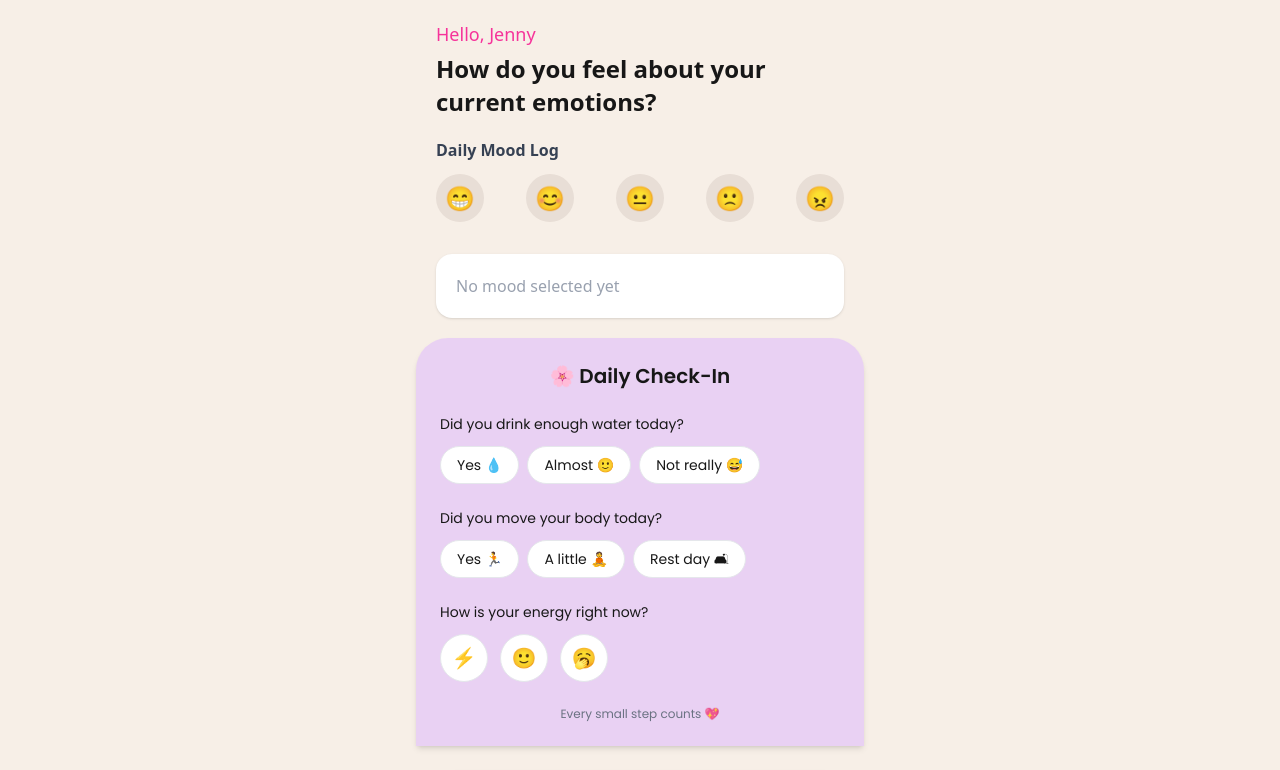
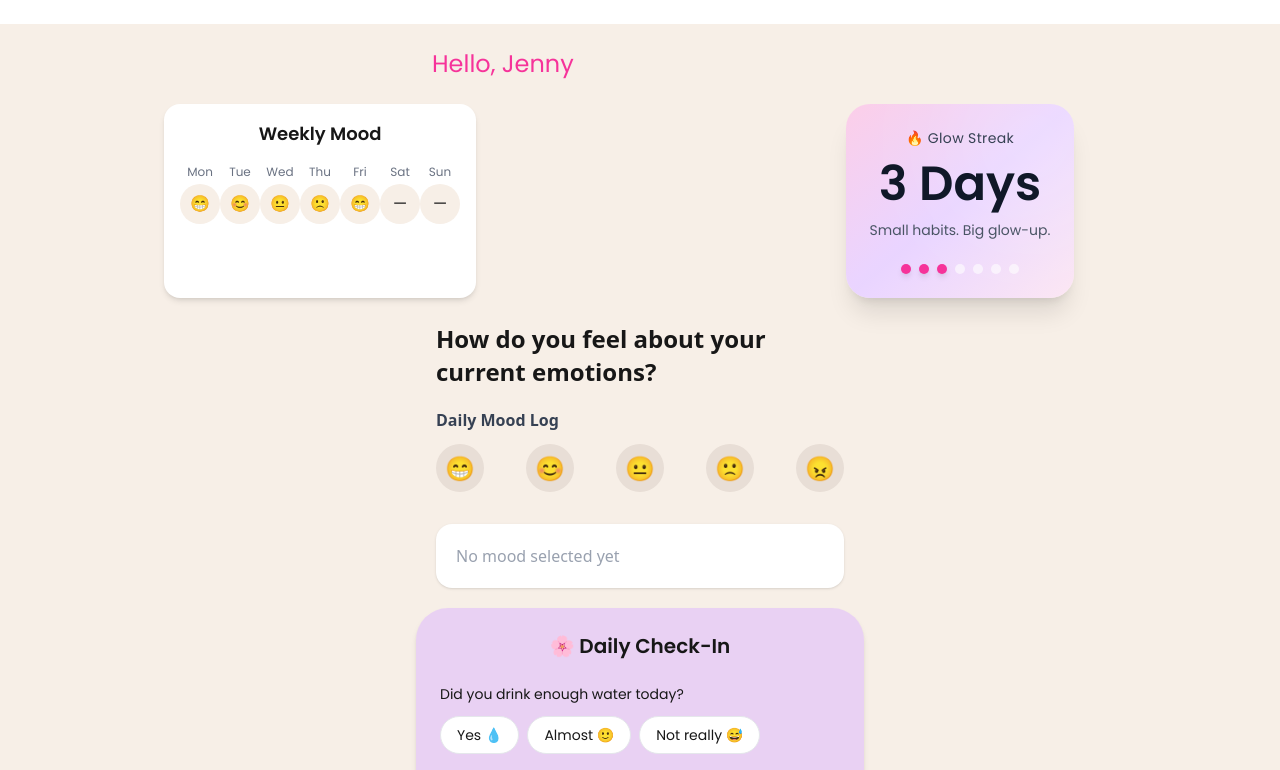
Before and after one commit to sritidev/glowup-tracker, a Next.js app: page /dashboard in a window 1280 px wide. Shown: the top 770 px of the page. Built offline with nearby package versions, Linux system fonts and the light colour scheme.

Commit message:
Added streak counter and weekly tracker static

```diff
--- /dev/null
+++ b/src/app/components/GlowStreak.js
@@ -0,0 +1,42 @@
+export default function GlowStreak({ streak = 3 }) {
+    const totalDays = 7;
+
+    return (
+      <div className="max-w-md mx-auto mt-6 px-4">
+        <div className="relative rounded-3xl p-6 bg-gradient-to-br from-pink-200 via-purple-200 to-pink-100 shadow-xl overflow-hidden">
+
+          {/* Soft Glow Effect */}
+          <div className="absolute -top-10 -right-10 w-40 h-40 bg-white/30 rounded-full blur-3xl"></div>
+
+          <div className="relative z-10 text-center space-y-3">
+
+            <p className="text-sm font-medium text-gray-700 tracking-wide">
+              🔥 Glow Streak
+            </p>
+
+            <h2 className="text-5xl font-bold text-gray-900">
+              {streak} Days
+            </h2>
+
+            <p className="text-sm text-gray-600">
+              Small habits. Big glow-up.
+            </p>
+
+            {/* Weekly Progress */}
+            <div className="flex justify-center gap-2 pt-3">
+              {Array.from({ length: totalDays }).map((_, index) => (
+                <div
+                  key={index}
+                  className={`w-2.5 h-2.5 gap-3 rounded-full transition-all duration-300 ${
+                    index < streak
+                      ? "bg-pink-500 shadow-md"
+                      : "bg-white/60"
+                  }`}
+                ></div>
+              ))}
+            </div>
+          </div>
+        </div>
+      </div>
+    );
+  }
--- a/src/app/components/StreakCard.jsx
+++ /dev/null
@@ -1,14 +0,0 @@
-export default function StreakCard () {
-    const streak = 3;
-    return (
-        <div className="max-w-md mx-auto mt-6 px-4">
-          <div className="bg-gradient-to-r from-pink-200 to-purple-200 rounded-3xl p-6 text-center shadow-md">
-            <p className="text-sm text-gray-600">🔥 Glow Streak</p>
-            <h2 className="text-4xl font-bold mt-2">{streak} Days</h2>
-            <p className="text-xs mt-2 text-gray-500">
-              Small habits. Big glow-up.
-            </p>
-          </div>
-        </div>
-      );
-}
--- /dev/null
+++ b/src/app/components/WeeklyPreview.js
@@ -0,0 +1,33 @@
+"use client";
+
+export default function WeeklyPreview() {
+
+  const week = [
+    { day: "Mon", mood: "😁" },
+    { day: "Tue", mood: "😊" },
+    { day: "Wed", mood: "😐" },
+    { day: "Thu", mood: "🙁" },
+    { day: "Fri", mood: "😁" },
+    { day: "Sat", mood: null },
+    { day: "Sun", mood: null },
+  ];
+
+  return (
+    <div className="max-w-md mx-auto mt-6 bg-white p-4 rounded-2xl shadow-md">
+      <h3 className="text-lg font-semibold mb-4 text-center">
+        Weekly Mood
+      </h3>
+
+      <div className="flex justify-between">
+        {week.map((item, index) => (
+          <div key={index} className="flex flex-col items-center gap-1">
+            <span className="text-xs text-gray-500">{item.day}</span>
+            <div className="w-10 h-10 rounded-full bg-[#f7efe7] flex items-center justify-center">
+              {item.mood ? item.mood : "—"}
+            </div>
+          </div>
+        ))}
+      </div>
+    </div>
+  );
+}
--- a/src/app/components/mood/MoodSelector.js
+++ b/src/app/components/mood/MoodSelector.js
@@ -14,7 +14,7 @@ export default function MoodSelector({selectMood, setSelectMood}) {
     <div className="max-w-md mx-auto bg-[#f7efe7] p-5 font-sans">
 
       {/* Header */}
-      <p className="text-lg text-pink-500 font-semi-bold">Hello, Jenny</p>
+
       <h1 className="text-2xl leading-snug font-semibold mt-1">
         How do you feel about your <span className="font-bold">current emotions?</span>
       </h1>
--- a/src/app/dashboard/page.js
+++ b/src/app/dashboard/page.js
@@ -3,7 +3,8 @@ import { useState } from "react"
 import DailyCheckInCard from "../components/mood/DailyCheckInCard";
 import MoodSelector from "../components/mood/MoodSelector";
 import DailySummary from "../components/DailySummary";
-import StreakCard from "../components/StreakCard";
+import GlowStreak from "../components/GlowStreak";
+import WeeklyPreview from "../components/WeeklyPreview";
 
 export default function Dashboard() {
     const [selectMood, setSelectMood] = useState(null);
@@ -41,6 +42,14 @@ export default function Dashboard() {
                     </div>
                 </div>
             )}
+            <div className="max-w-md mx-auto px-4">
+                <p className="text-2xl mt-6 pt-6 text-pink-500 font-semi-bold">Hello, Jenny</p>
+            </div>
+            <div className="grid md:grid-cols-2">
+  <WeeklyPreview />
+<GlowStreak streak={3} />
+</div>
+
             <MoodSelector selectMood={selectMood} setSelectMood={setSelectMood} />
             <DailyCheckInCard
                 hydration={hydration}
@@ -56,7 +65,7 @@ export default function Dashboard() {
                 movement={movement}
                 energy={energy}
             />
-            <StreakCard/>
+
             <div className="max-w-md mx-auto flex justify-around gap-4 mt-6 mb-4 px-4 text-center">
                 <button
                     onClick={handleSave}
--- a/src/app/page.js
+++ b/src/app/page.js
@@ -24,8 +24,7 @@ export default function Home() {
         self-care companion ✨
       </p>
       <div className="action-buttons-triggers py-4">
-        <div className="w-full max-w-sm bg-white text-center p-4 mb-8 rounded-3xl shadow-xl">
-
+        <div className="w-full max-w-sm  bg-white text-center p-4 mb-8 rounded-3xl shadow-xl">
           <Link className="text-sm/6 font-semi-bold mt-12  text-center mb-4"
           href="/dashboard"> Hi, GLOWUP TRACKER</Link>
         </div>
```
